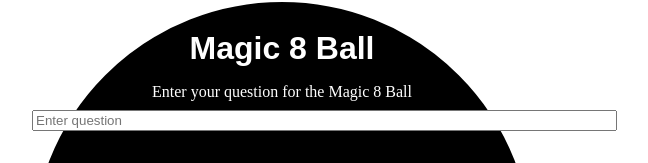
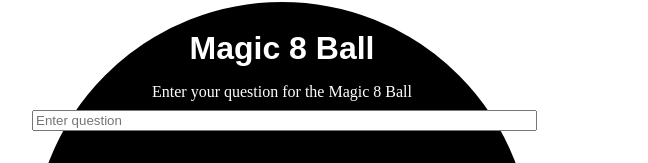
Before and after one commit to sparklebunny/Quiz-App, a plain HTML site: page index.html in a window 1280 px wide. Shown: the top 163 px of the page, 354-1002 px from the left. Drawn offline with nearby package versions, Linux system fonts and the light colour scheme.

Commit message:
Fixed input to better align within circle

```diff
--- a/index.html
+++ b/index.html
@@ -18,7 +18,7 @@
 
 <div id="game">
 	<p>Enter your question for the Magic 8 Ball</p>
-	<input type="text" placeholder="Enter question" size="70" id="question"/>
+	<input type="text" placeholder="Enter question" size="60" id="question"/>
 </div>
 
 <!-- Answer given when triangle (or enter) is selected. -->
```
